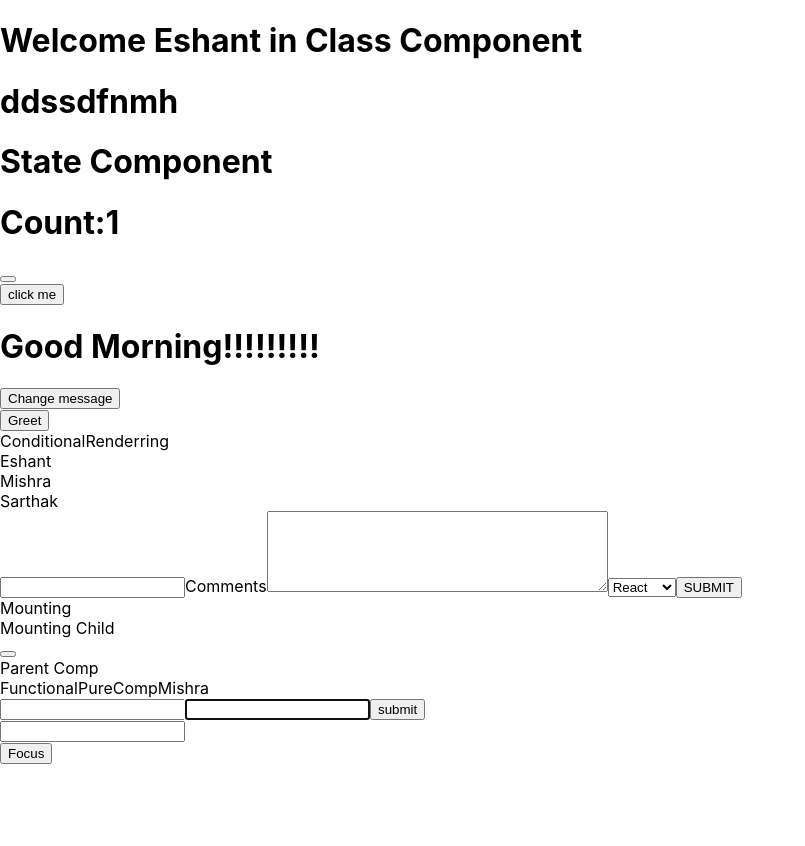
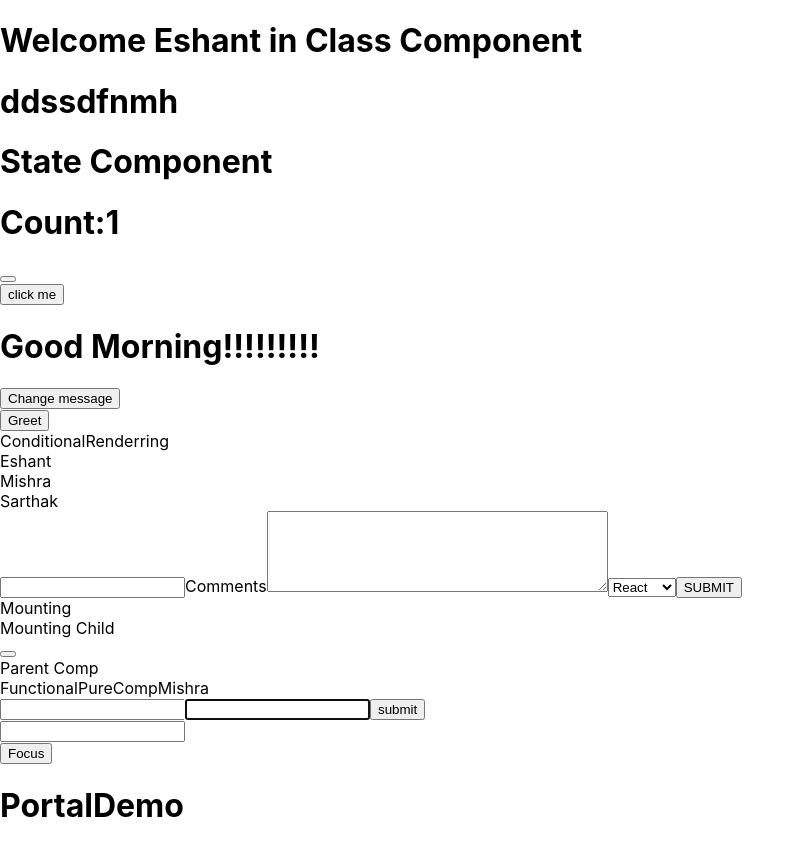
Before and after one commit to eshant11/my-ts-react-app, a React (Create React App) app: page / in a window 1280 px wide. Shown: the whole page, without its empty margins (0-805 px from the left). Before the commit the page ends 800 px from the top, so only its background shows below. Built offline with nearby package versions, Linux system fonts and the light colour scheme.

Commit message:
new portal component

```diff
--- a/public/index.html
+++ b/public/index.html
@@ -29,6 +29,7 @@
   <body>
     <noscript>You need to enable JavaScript to run this app.</noscript>
     <div id="root"></div>
+    <div id="portal-root"></div>
     <!--
       This HTML file is a template.
       If you open it directly in the browser, you will see an empty page.
--- a/src/App.tsx
+++ b/src/App.tsx
@@ -16,6 +16,7 @@ import ParentComp from "./ParentComp";
 import RefDemo from "./RefDemo";
 import ClassRefInput from "./ClassRefInput";
 import ClassParentRef from "./ClassParentRef";
+import PortalDemo from "./PortalDemo";
 
 const  App= ()=> {
   // const address={city:"khandwa",state:"M.P."}
@@ -38,6 +39,7 @@ const  App= ()=> {
 <ParentComp/>
 <RefDemo/>
 <ClassParentRef/>
+<PortalDemo/>
 </>
 
   );
--- /dev/null
+++ b/src/PortalDemo.tsx
@@ -0,0 +1,16 @@
+import  { Component } from 'react'
+import ReactDOM  from 'react-dom'
+ class PortalDemo extends Component<any,any> {
+    constructor(props:any) {
+      super(props)
+
+
+    }
+  render() {
+    return ReactDOM.createPortal(
+      <h1>PortalDemo</h1>,document.getElementById("portal-root")!
+    )
+  }
+}
+
+export default PortalDemo
```
